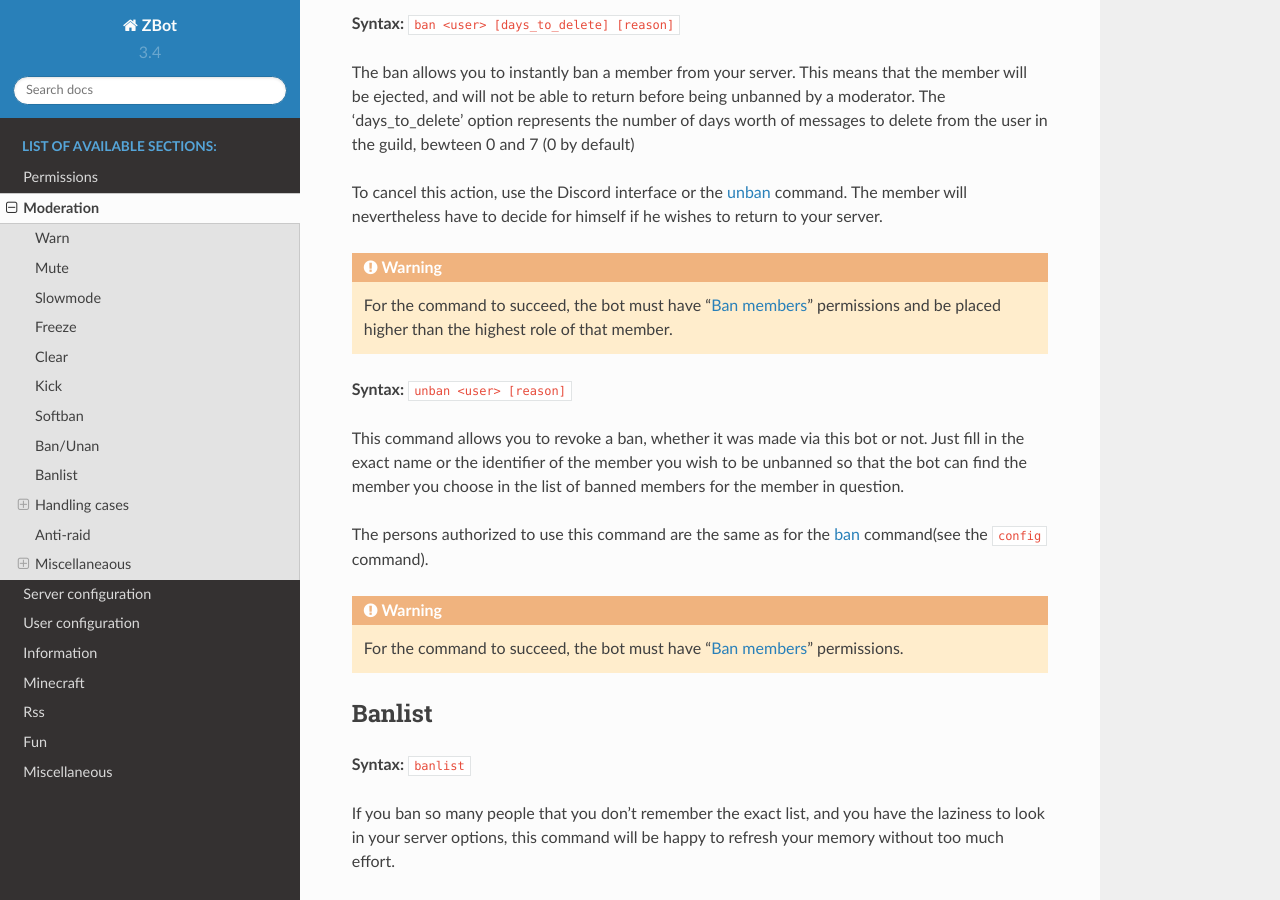
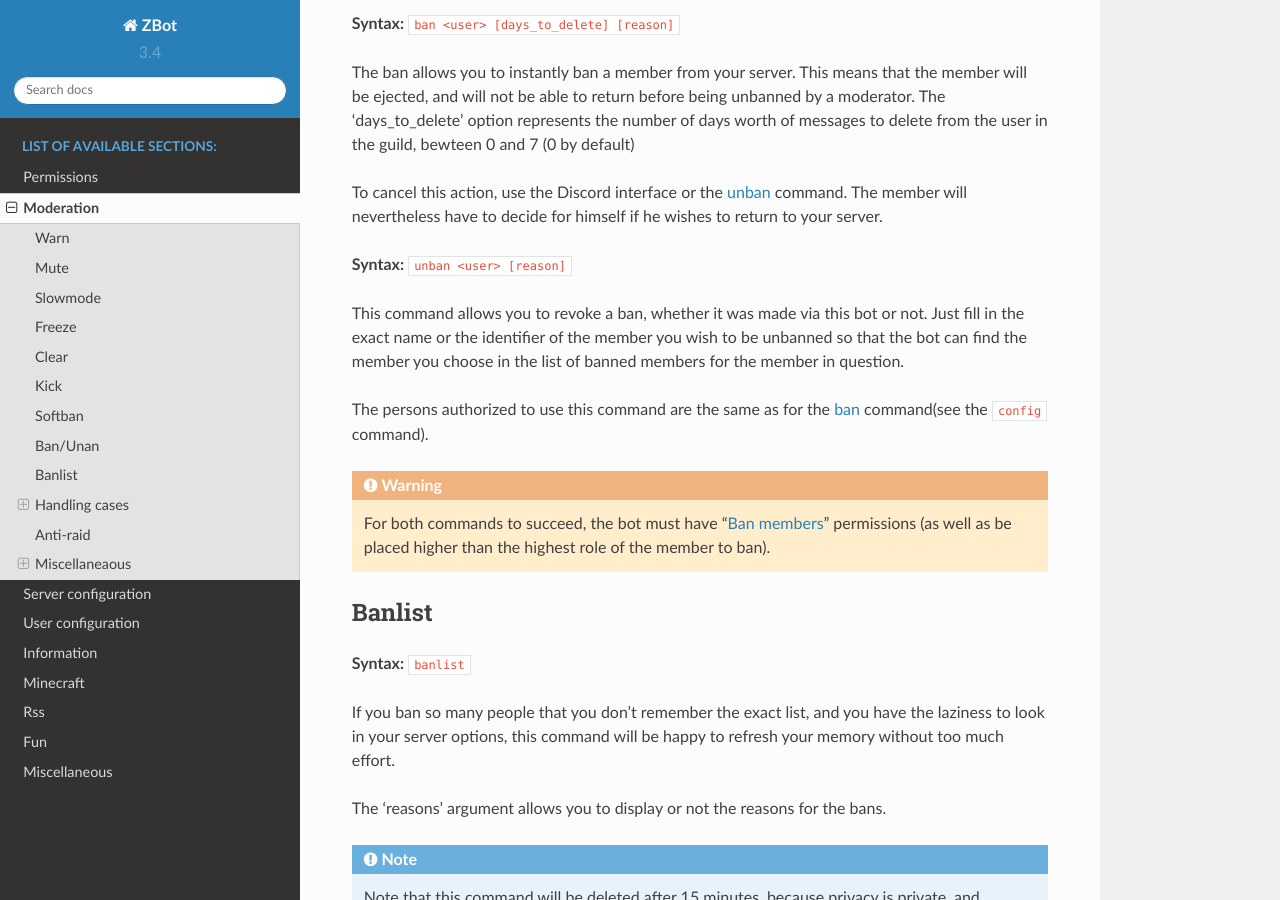
Before and after one commit to Axobot-org/Axobot, a Sphinx documentation site: the page built from docs/moderator.rst, in a window 1280 px wide and 900 px high, scrolled down 3335 px. Built offline with Sphinx 7.4.7 and the Read the Docs theme 2.0.0, drawn with Linux system fonts in a browser that asks for light colours; some of the changed text lies outside the part shown.

Commit message:
fix little bugs

```diff
--- a/docs/moderator.rst
+++ b/docs/moderator.rst
@@ -63,7 +63,7 @@ Clear
 
 **Syntax:** :code:`clear <number> [parameters]`
 
-This command allows you to efficiently delete messages, with a list of possible parameters for more accuracy. You can thus specify a list of members to check by mentioning them, `+i` to delete all messages containing files/images, `+l` for those containing links or Discord invitations, `+p` for pinned messages. By default, the bot will not delete pinned messages
+This command allows you to efficiently delete messages, with a list of possible parameters for more accuracy. You can thus specify a list of members to check by mentioning them, `+i` to delete all messages containing files/images, `+l` for those containing links or Discord invitations, `+p` for pinned messages. By default, the bot will not delete pinned messages.
 
 Be careful, all specified settings must be validated for the message to be deleted. For example, if you enter :code:`clear 10 @Z_runner#7515 +i`, the bot will check in the last ten messages if the message comes from Z_runner#7515 AND if the message contains an image.
 
@@ -107,7 +107,7 @@ The ban allows you to instantly ban a member from your server. This means that t
 
 To cancel this action, use the Discord interface or the `unban <#unban>`_ command. The member will nevertheless have to decide for himself if he wishes to return to your server.
 
-.. warning:: For the command to succeed, the bot must have "`Ban members <perms.html#ban-members>`_" permissions and be placed higher than the highest role of that member.
+
 
 
 **Syntax:** :code:`unban <user> [reason]`
@@ -116,7 +116,7 @@ This command allows you to revoke a ban, whether it was made via this bot or not
 
 The persons authorized to use this command are the same as for the `ban <#ban>`_ command(see the :code:`config` command).
 
-.. warning:: For the command to succeed, the bot must have "`Ban members <perms.html#ban-members>`_" permissions.
+.. warning:: For both commands to succeed, the bot must have "`Ban members <perms.html#ban-members>`_" permissions (as well as be placed higher than the highest role of the member to ban).
 
 -------
 Banlist
```
